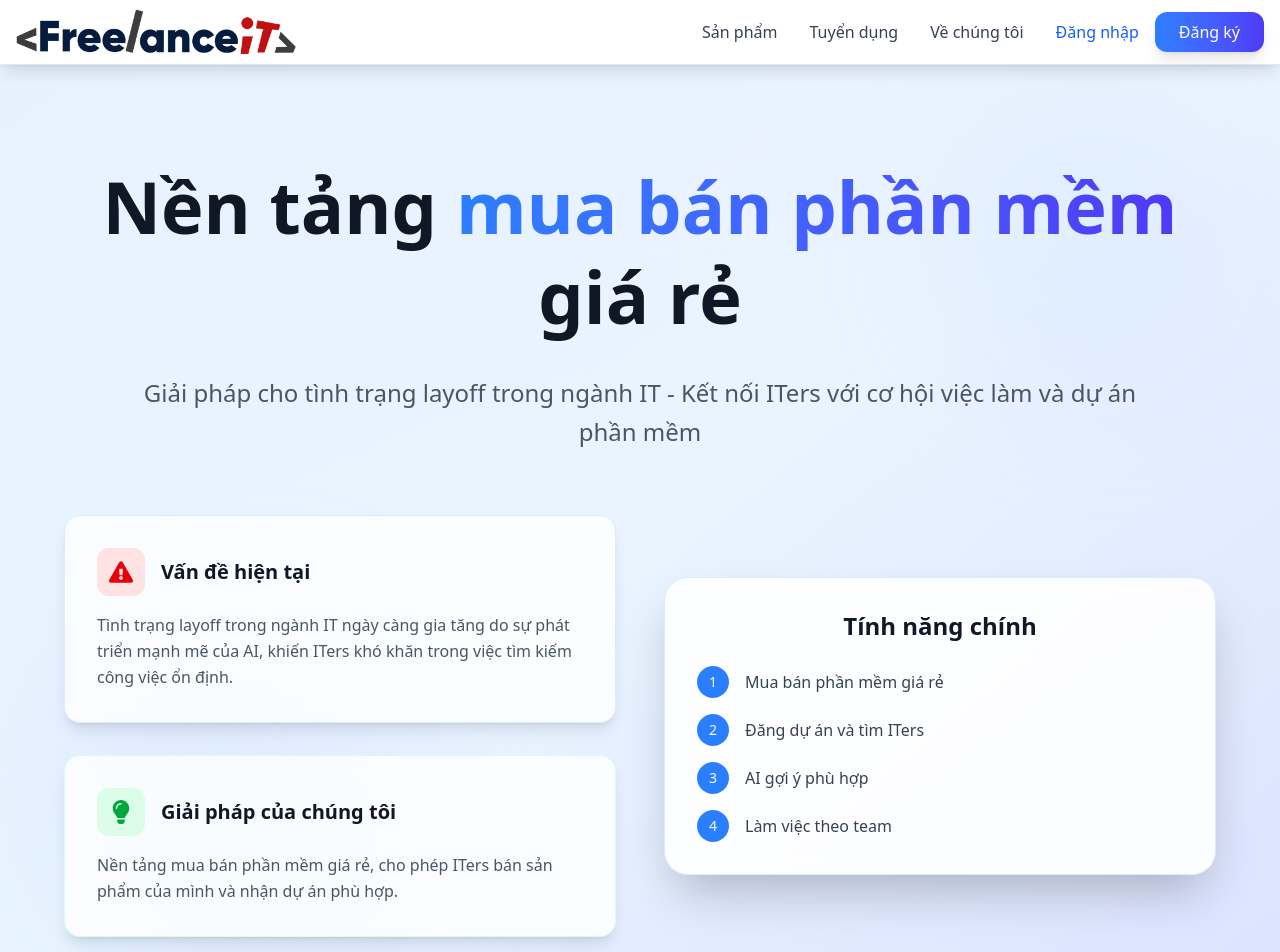
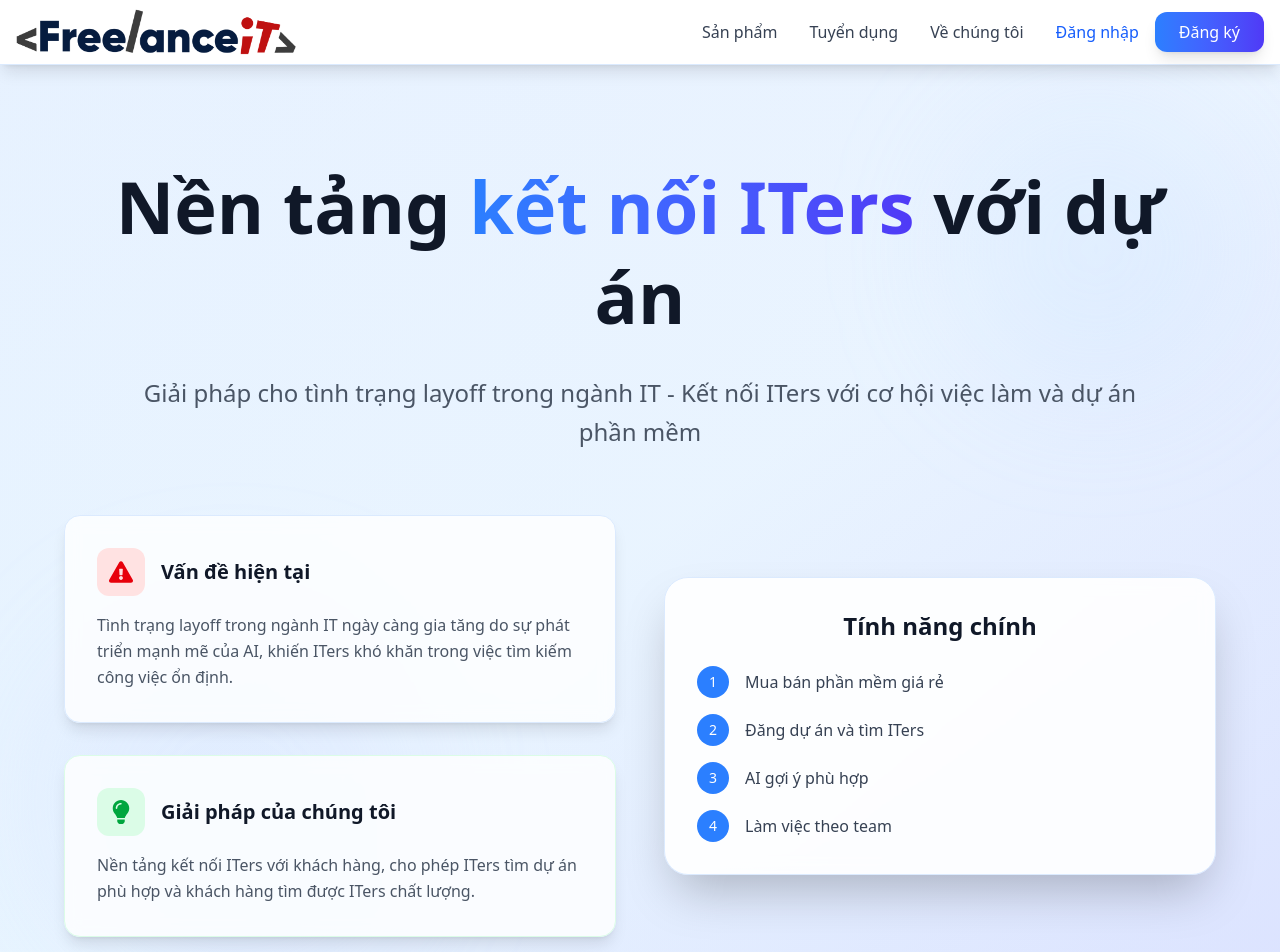
Before and after one commit to TienThuan29/FreelanceIT-App, a Next.js app in the folder webapp/: page / in a window 1280 px wide. Shown: the top 952 px of the page. Built offline with nearby package versions, Linux system fonts and the light colour scheme; no server answers; what @ant-design/nextjs-registry would draw is missing.

Commit message:
fix: homepage UI

```diff
--- a/webapp/app/page.tsx
+++ b/webapp/app/page.tsx
@@ -37,7 +37,7 @@ export default function Page() {
                 </div> */}
 
                 <h1 className="text-5xl md:text-7xl font-bold mb-8 text-gray-900 leading-tight">
-                  Nền tảng <span className="text-transparent bg-clip-text bg-gradient-to-r from-blue-500 to-indigo-600">mua bán phần mềm</span> giá rẻ
+                  Nền tảng <span className="text-transparent bg-clip-text bg-gradient-to-r from-blue-500 to-indigo-600">kết nối ITers</span> với dự án
                 </h1>
 
                 <p className="text-xl md:text-2xl text-gray-600 mb-12 max-w-5xl mx-auto leading-relaxed">
@@ -68,7 +68,7 @@ export default function Page() {
                       <h3 className="text-xl font-bold text-gray-900">Giải pháp của chúng tôi</h3>
                     </div>
                     <p className="text-gray-600 leading-relaxed">
-                      Nền tảng mua bán phần mềm giá rẻ, cho phép ITers bán sản phẩm của mình và nhận dự án phù hợp.
+                      Nền tảng kết nối ITers với khách hàng, cho phép ITers tìm dự án phù hợp và khách hàng tìm được ITers chất lượng.
                     </p>
                   </div>
                 </div>
```
